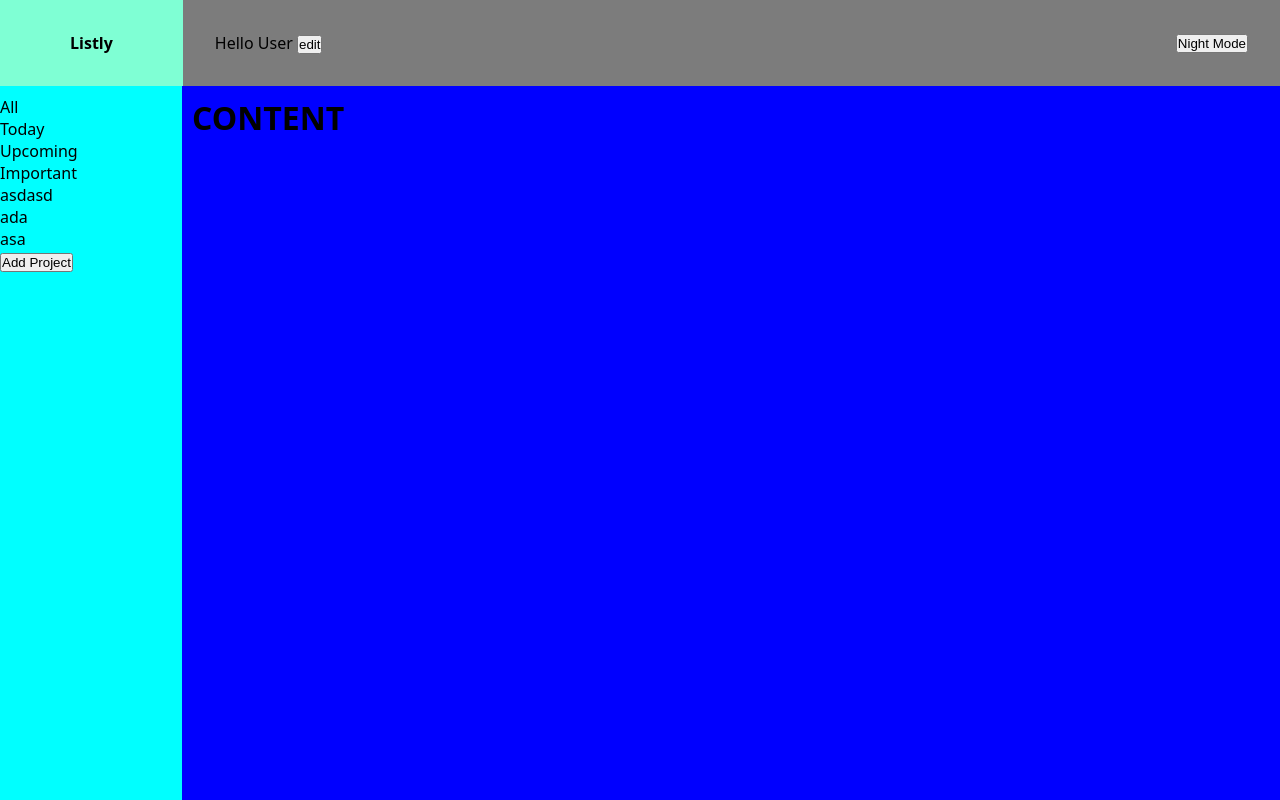
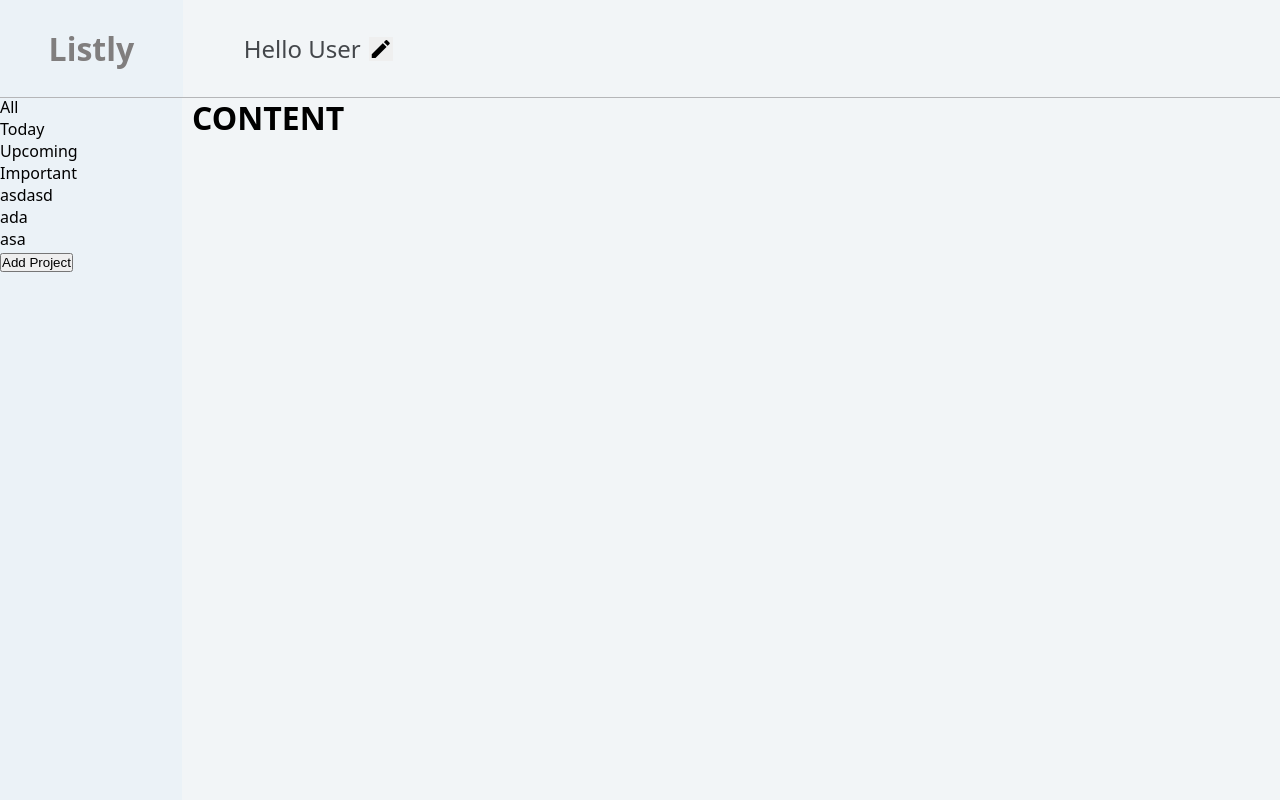
Before and after one commit to bima-taruna/project-to-do-list, a website built with webpack: page src/index.html in a window 1280 px wide. Built offline with nearby package versions, Linux system fonts and the light colour scheme.

Commit message:
styling the header

```diff
--- a/package.json
+++ b/package.json
@@ -18,5 +18,8 @@
     "webpack-cli": "^5.1.4",
     "webpack-dev-server": "^5.0.4",
     "webpack-merge": "^5.10.0"
+  },
+  "dependencies": {
+    "material-icons": "^1.13.12"
   }
 }
--- a/src/index.html
+++ b/src/index.html
@@ -13,9 +13,8 @@
       <div class="header-bar">
         <div id="profile">
           Hello User
-          <button id="edit-button">edit</button>
+          <button class="material-icons" id="edit-button">edit</button>
         </div>
-        <button>Night Mode</button>
       </div>
     </header>
     <main>
--- a/src/style.css
+++ b/src/style.css
@@ -1,3 +1,5 @@
+@import "material-icons/iconfont/material-icons.css";
+
 * {
   padding: 0;
   margin: 0;
@@ -12,52 +14,67 @@ body {
   height: 100vh;
   overflow-y: scroll;
   position: relative;
+  background-color: #f2f5f7;
+  overflow-x: hidden;
 }
 
 header {
-  background-color: rgb(124, 124, 124);
   display: grid;
   grid-template-columns: 1fr 6fr;
   position: fixed;
   top: 0;
   z-index: 99;
   width: 100%;
+  border-bottom: solid #b5b6b8 1px;
+  background-color: #f2f5f7;
 }
 
 #logo {
-  background-color: aquamarine;
   display: flex;
   align-items: center;
   justify-content: center;
+  background-color: #ebf2f7;
+  font-size: 2rem;
+  color: #807e7e;
+  font-weight: bold;
 }
 
 .header-bar {
   width: 100%;
   padding: 2rem;
   display: flex;
-  justify-content: space-between;
   align-items: center;
+  color: #44474b;
 }
 
-/* main {
-  display: grid;
-  grid-template-columns: 1fr 6fr;
-} */
+#profile {
+  display: flex;
+  font-size: 1.5rem;
+  align-items: center;
+  justify-content: center;
+  width: 20%;
+  gap: 0.5rem;
+}
+
+#edit-button {
+  border: none;
+  background-color: none;
+  cursor: pointer;
+}
 
 #sidebar {
   padding-top: 6rem;
   height: 100%;
-  background-color: aqua;
   position: fixed;
   top: 0;
   left: 0;
   z-index: 98;
   width: 14.2%;
+  background-color: #ebf2f7;
   /* width: 100%; */
 }
 
 #content {
-  background-color: blue;
   width: 100vw;
   padding-top: 6rem;
   height: 100vh;
```
Also changed, not shown: 1 other file.
